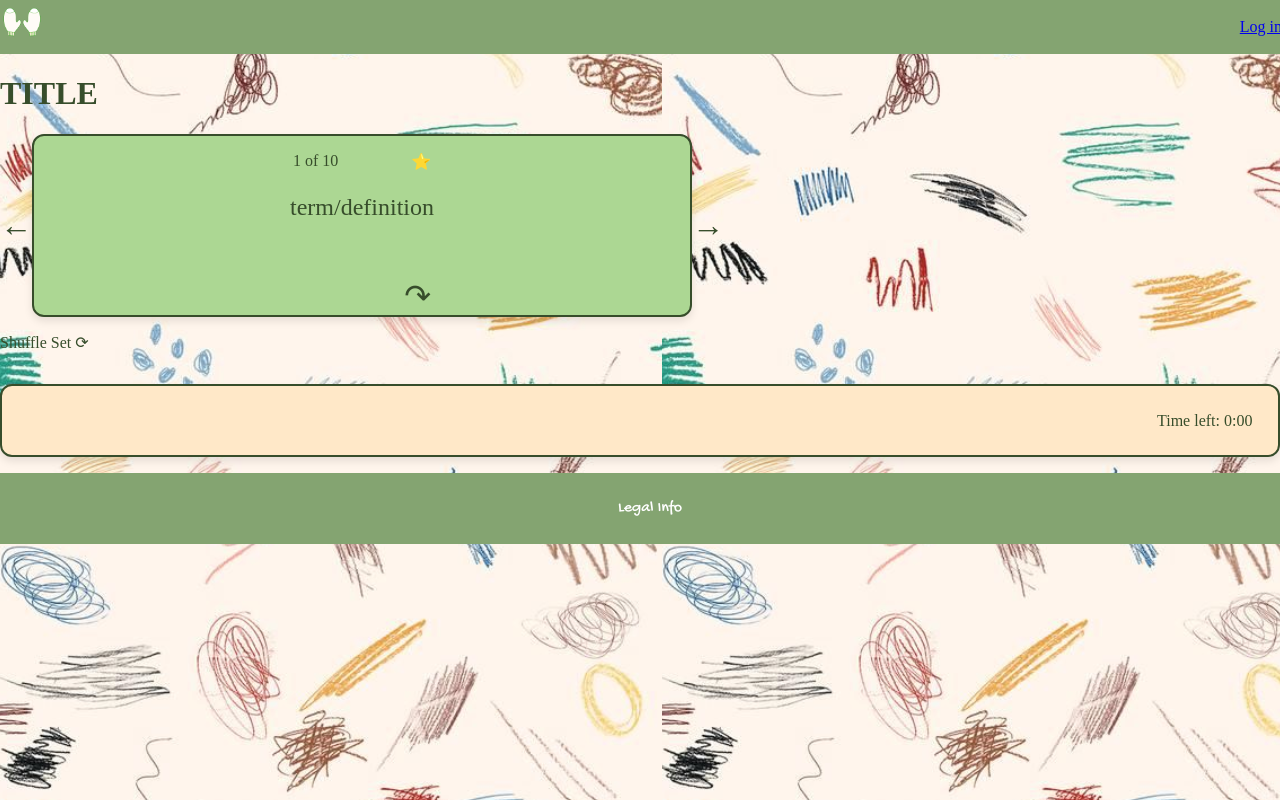
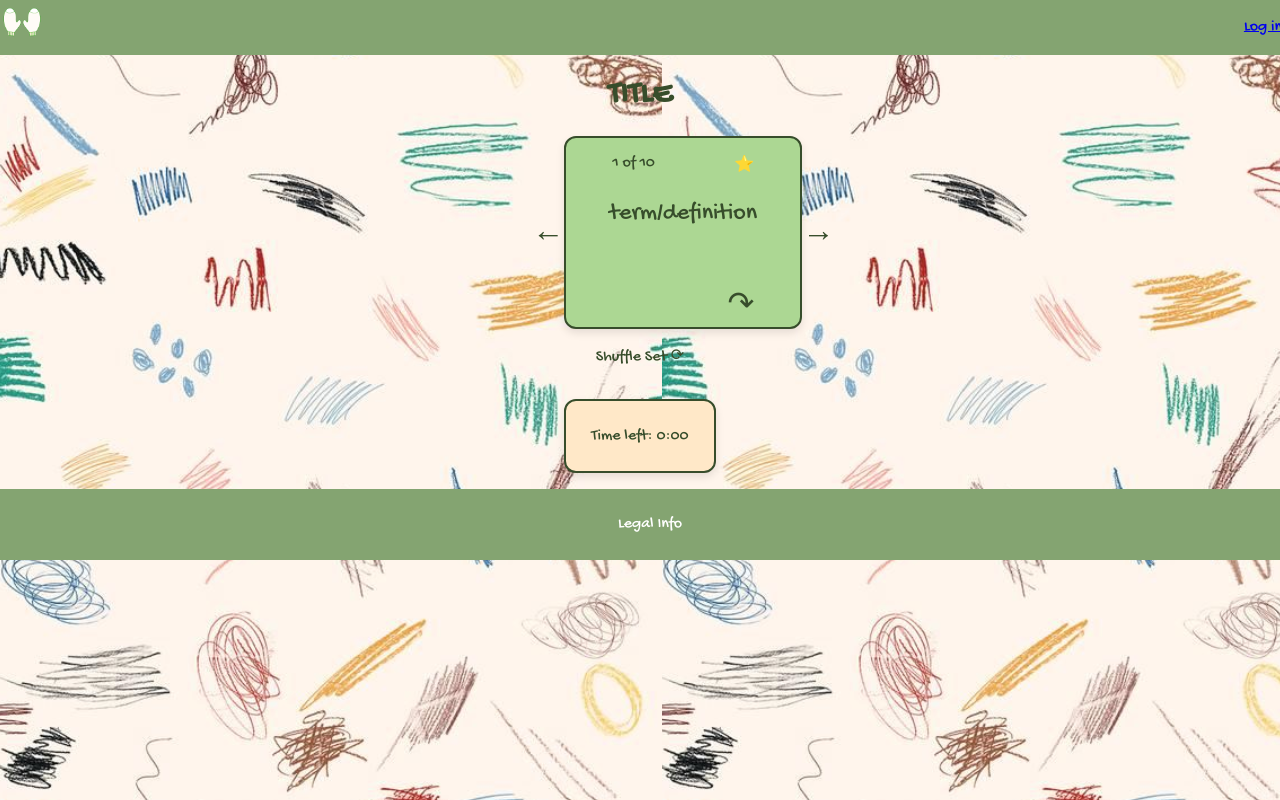
Before and after one commit to rin-bell4772/mttn, a Next.js app in the folder mttn/: page /flashcardSet in a window 1280 px wide. Built offline with nearby package versions, Linux system fonts and the light colour scheme; a web font is replaced by a local one.

Commit message:
globals and flashcard set
small updates

```diff
--- a/mttn/src/app/flashcardSet/flashcardSet.module.css
+++ b/mttn/src/app/flashcardSet/flashcardSet.module.css
@@ -1,6 +1,6 @@
 .flashcardPage {
     display: flex;
-    align-items: space-between;
+    align-items: center;
     flex-direction: column;
 
 
@@ -19,7 +19,6 @@
     background-color: #ACD793;
     border: 2px solid #374d2b;
     color: #374d2b;
-
 
     border-radius: 12px;
     box-shadow: 0 4px 8px rgba(0, 0, 0, 0.1);
--- a/mttn/src/app/globals.css
+++ b/mttn/src/app/globals.css
@@ -42,8 +42,10 @@ a {
   }
 }
   */
+  @import url('https://fonts.googleapis.com/css2?family=Gochi+Hand&display=swap');
 
 body {
   background-image: url("./images/scribbles.png");
   margin: 0;
+  font-family: 'Gochi Hand', sans-serif;
 }
```
